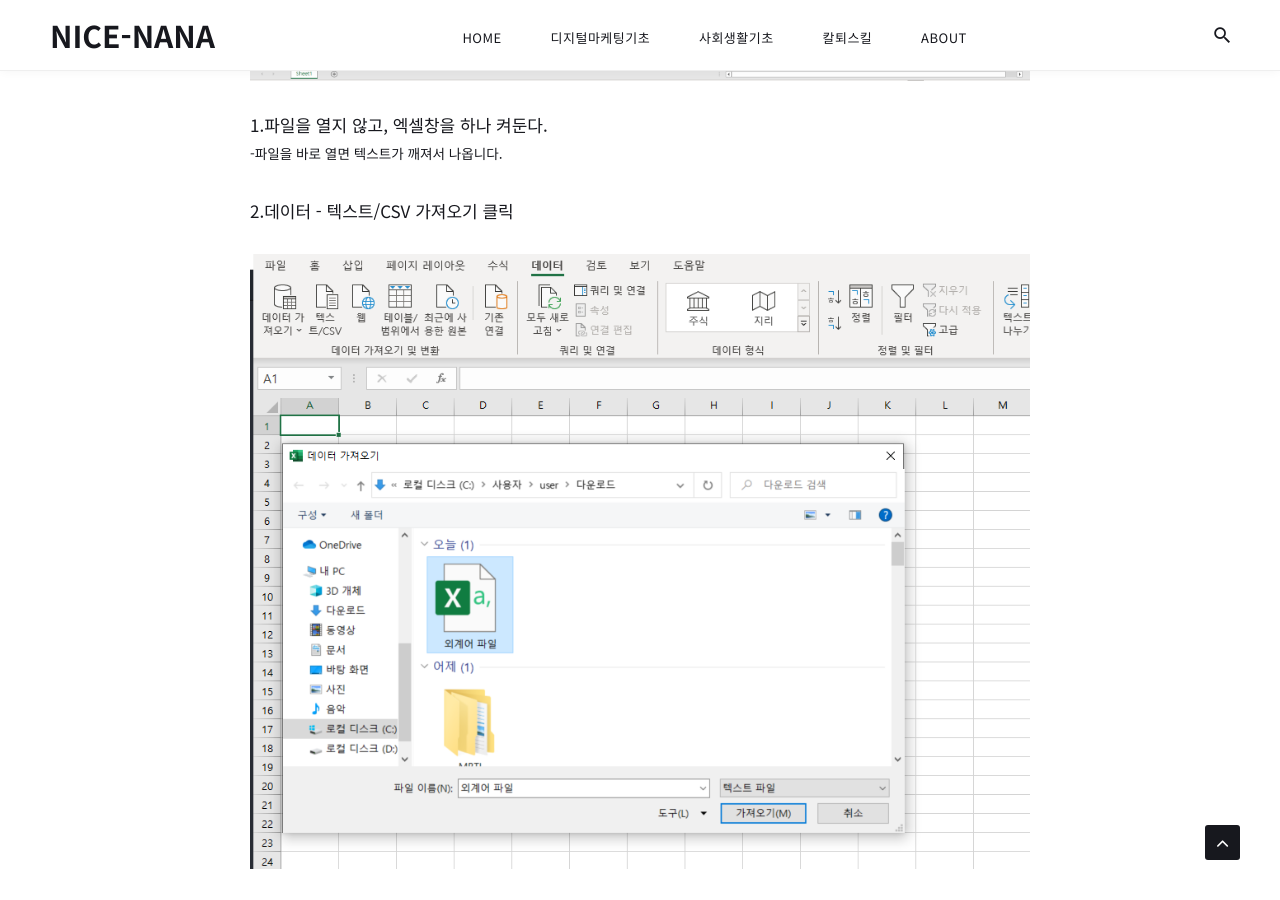
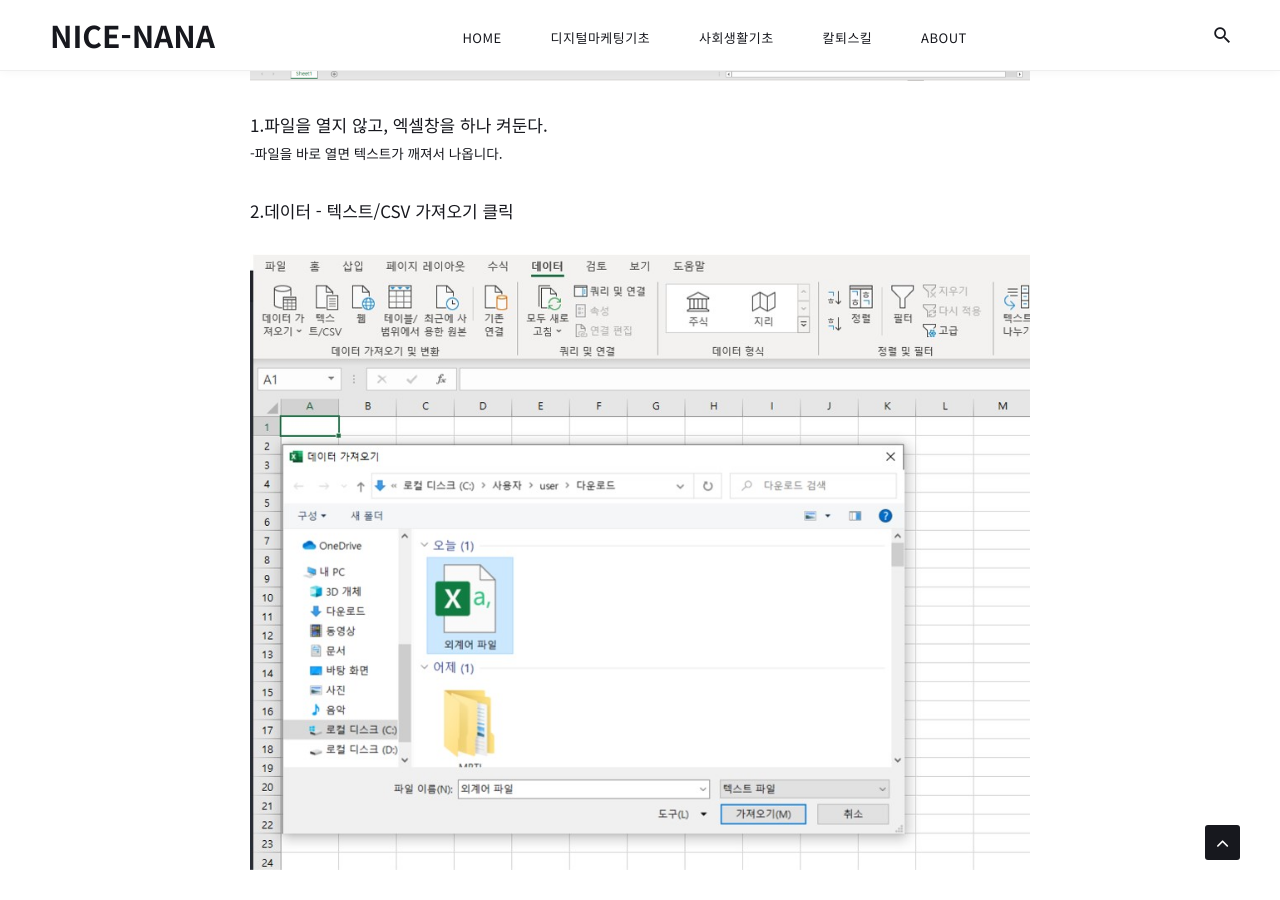
Before and after one commit to nice-nana123/-nice-nana123-.github.io, a Jekyll site: the page built from _posts/2021-04-10-excel_data_load.markdown, in a window 1280 px wide and 900 px high, scrolled down 2152 px. Built offline with Jekyll 4.4.1, drawn with Linux system fonts in a browser that asks for light colours; nearby versions of some CDN libraries.

Commit message:
dkdkdkddk

```diff
--- a/_posts/2021-04-10-excel_data_load.markdown
+++ b/_posts/2021-04-10-excel_data_load.markdown
@@ -39,7 +39,7 @@
 
 2.데이터 - 텍스트/CSV 가져오기 클릭
 
-![openfile](/images/posts/11/openfile.png)
+![openfile](/images/posts/11/openfile.jpg)
 
 3.열었을 때 오류가 났던 그 파일을 선택해준다.
 
@@ -76,7 +76,7 @@
 3.팝업 좌측창에 뜬 데이터 리스트중 가지고 오고 싶은 데이터를 선택하고 [로드]버튼 누르기
 <br><small>*지금은 표 형태의 데이터가 여러개라서, 여러개의 리스트가 뜨고 있습니다.</small>
 
-![complete](/images/posts/11/complete.png)
+![complete](/images/posts/11/complete.jpg)
 
 4.로드 된 데이터를 잘 활용해준다.
 
```
Also changed, not shown: images/posts/11/complete.PNG.jpg (deleted), images/posts/11/complete.jpg (renamed from images/posts/11/openfile.PNG.jpg), images/posts/11/openfile.jpg (added).
